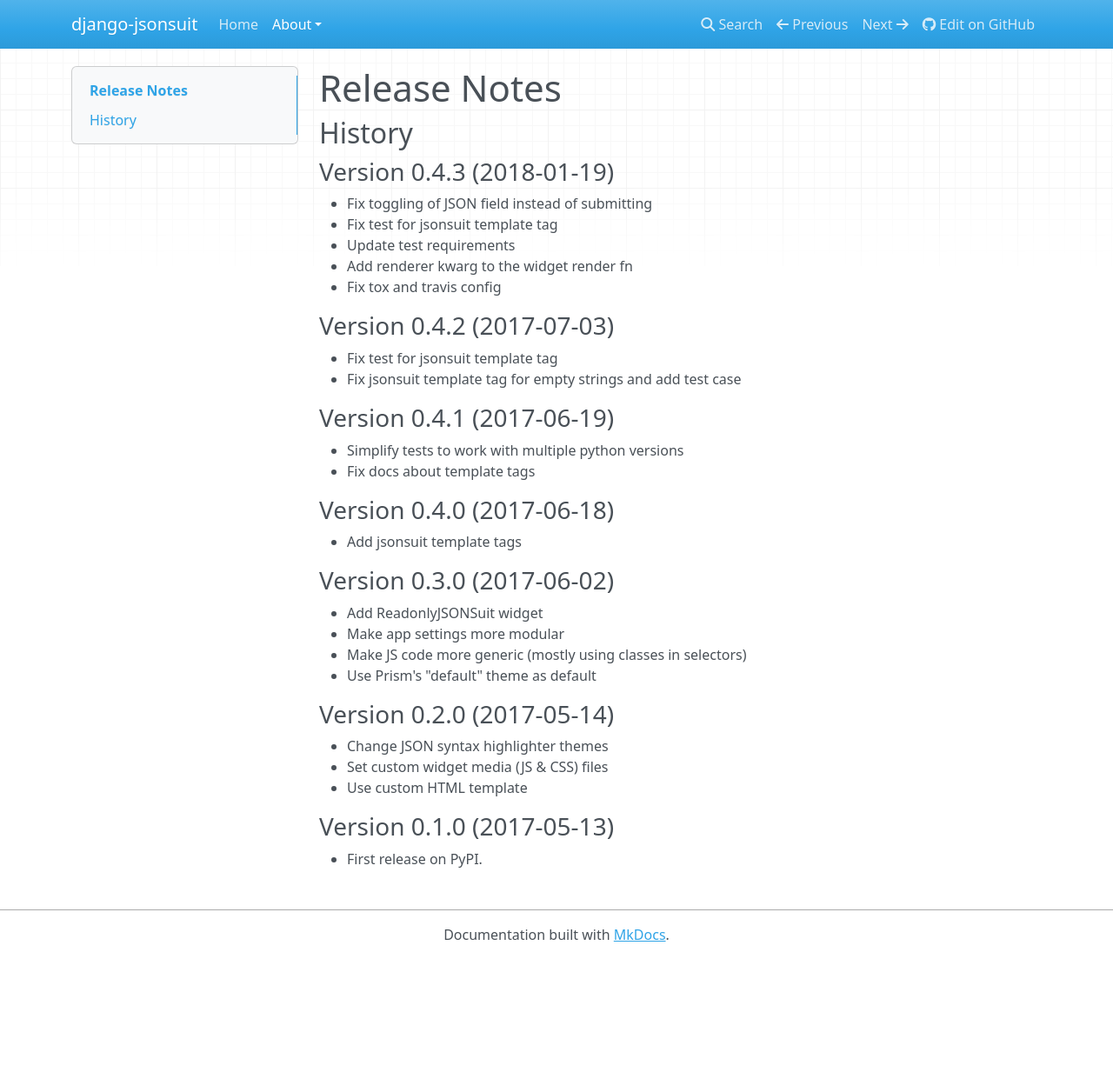
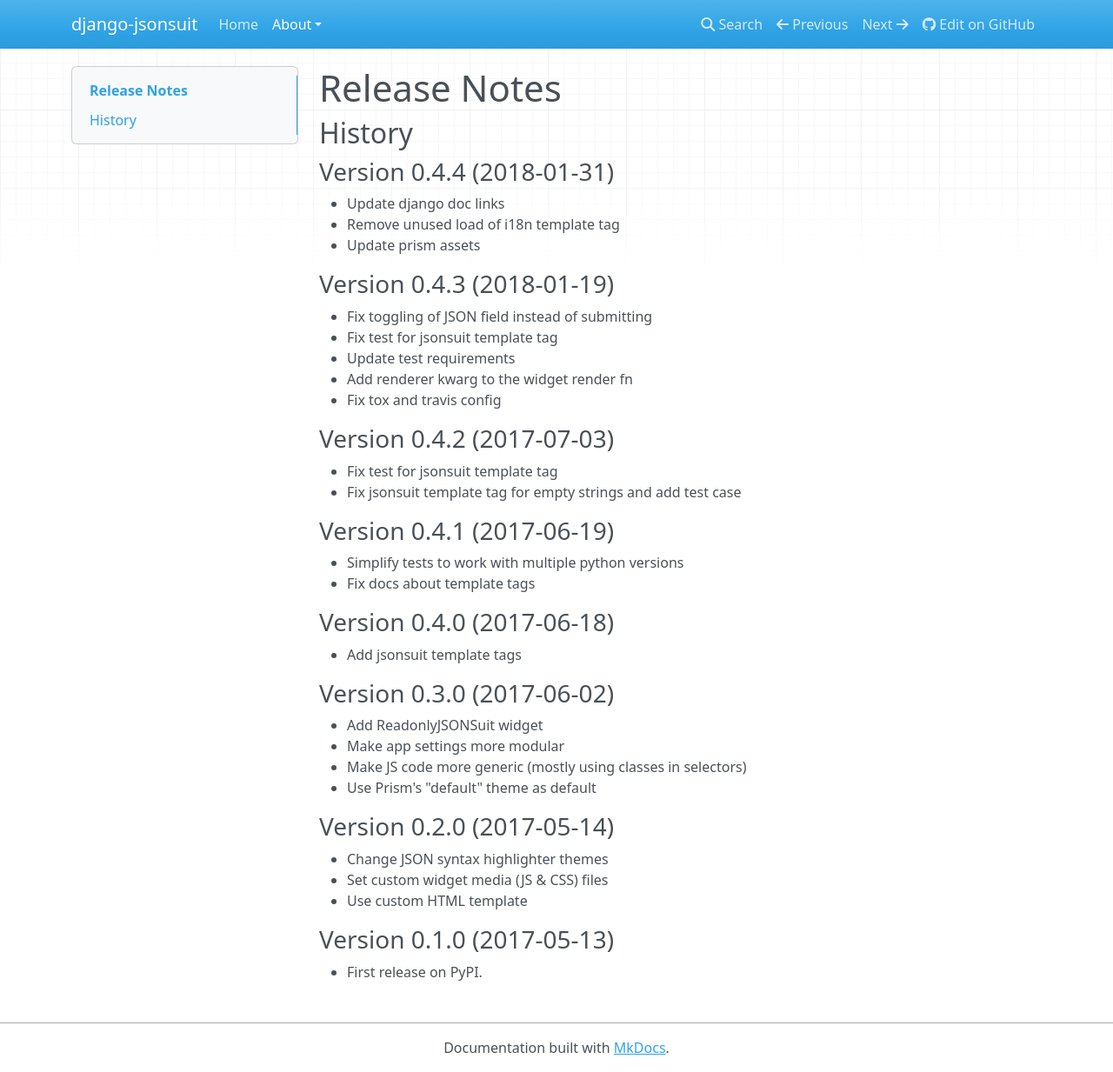
Before and after one commit to tooreht/django-jsonsuit, an MkDocs documentation site: the page built from docs/releases.md, in a window 1280 px wide and 1233 px high. Shown: the whole window at 87% size. Built offline with MkDocs 1.6.1, drawn with Linux system fonts in a browser that asks for light colours; nearby versions of some CDN libraries; old or Windows-style settings are respelled for this version of MkDocs.

Commit message:
Update HISTORY with release 0.4.4 info

```diff
--- a/HISTORY.md
+++ b/HISTORY.md
@@ -1,4 +1,9 @@
 ## History
+
+### Version 0.4.4 (2018-01-31)
+- Update django doc links
+- Remove unused load of i18n template tag
+- Update prism assets
 
 ### Version 0.4.3 (2018-01-19)
 - Fix toggling of JSON field instead of submitting
```
